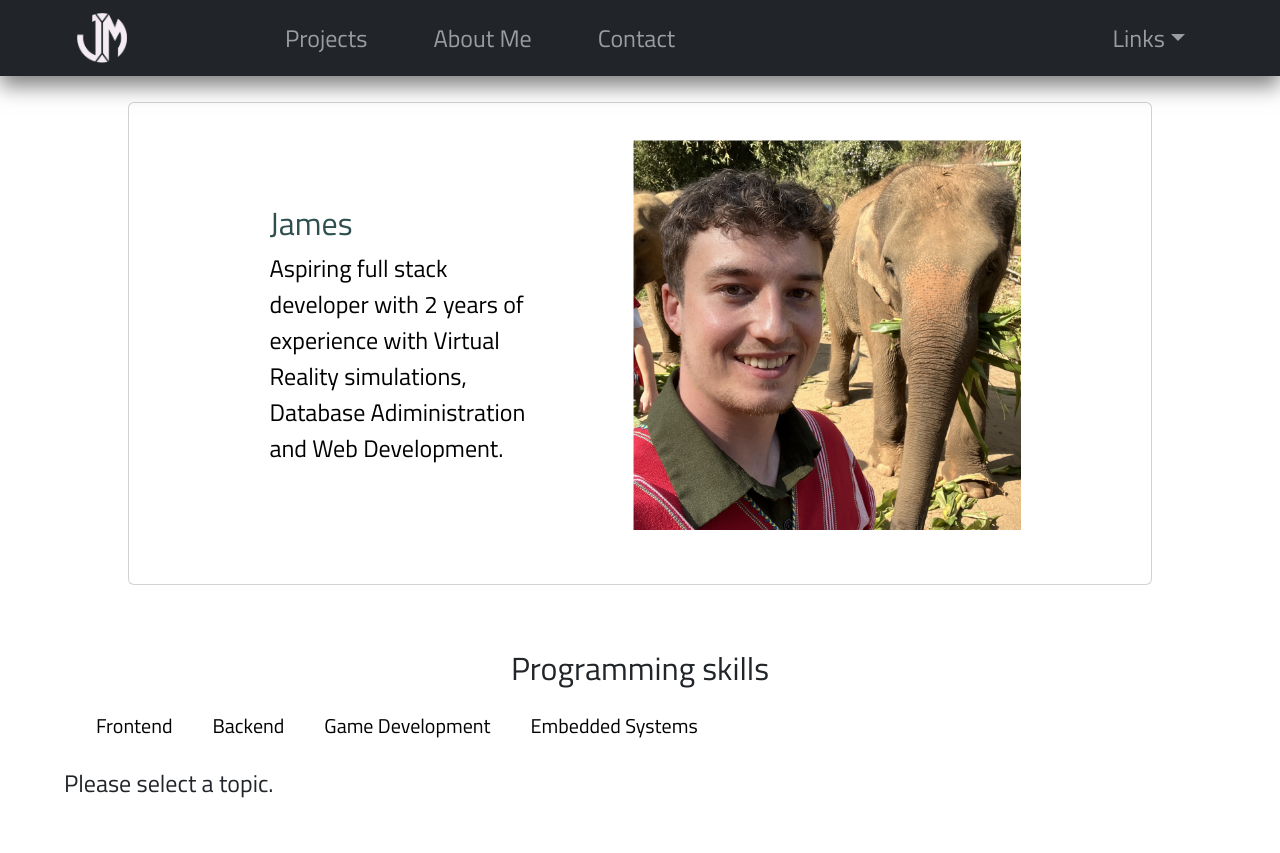
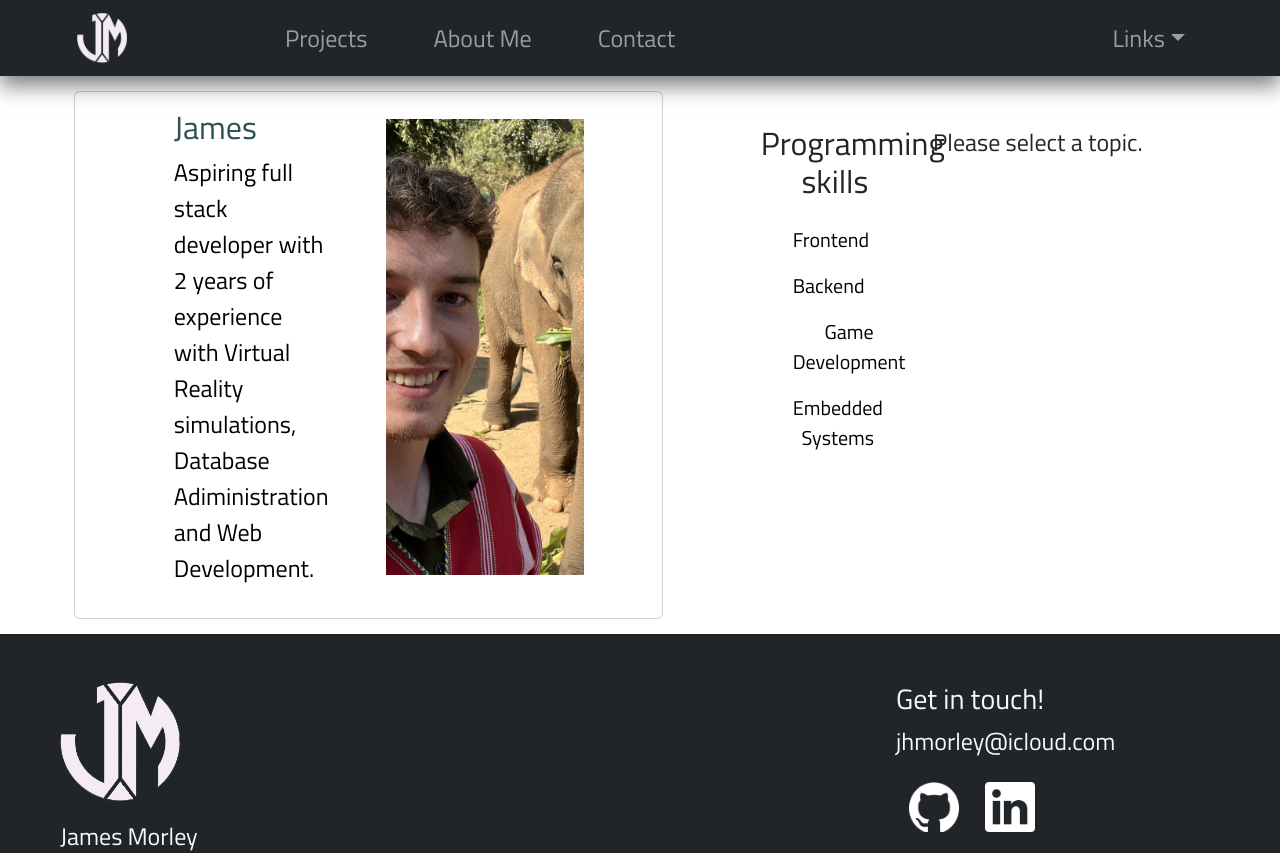
Before and after one commit to jamesm1201/portfolio-project, a React (Vite) app: page /home in a window 1280 px wide. Shown: the top 853 px of the page. Built offline with nearby package versions, Linux system fonts and the light colour scheme.

Commit message:
initial restructuring
2 columns for card and skills then two columns within skills for buttons and info

```diff
--- a/src/components/Footer.jsx
+++ b/src/components/Footer.jsx
@@ -15,7 +15,6 @@ export default function Footer() {
             <p className="text-light mt-3">James Morley</p>
           </Bs.Col>
           <Bs.Col className="p-5">
-
           </Bs.Col>
           <Bs.Col className="p-5">
             <h3 className="text-light">Get in touch!</h3>
--- a/src/components/home/IntroCard.jsx
+++ b/src/components/home/IntroCard.jsx
@@ -6,7 +6,7 @@ import "./intro-card.css"
 export default function IntroCard(){
     return (
         <Bs.Card id="card" >
-          {/* <CardHeader id='intro-card-title'>James Morley</CardHeader> */}
+
           <Bs.CardBody id="card-body">
           <ul id='card-content'>
             <li id='card-content'>
--- a/src/components/home/Skills.css
+++ b/src/components/home/Skills.css
@@ -1,6 +1,6 @@
 #skills {
     margin: 3rem auto;
-    margin-left: 5% ;
+    /* margin-left: 5% ; */
     margin-right: 5%;
     margin-bottom: 5%;
   }
@@ -12,7 +12,7 @@
   #skills menu {
     margin: 1rem ;
     padding: 0;
-    display: flex;
+    /* display: flex; */
     gap: 0.5rem;
     list-style: none;
 
--- a/src/components/home/Skills.jsx
+++ b/src/components/home/Skills.jsx
@@ -2,16 +2,19 @@ import { useState } from "react";
 import TabButton from "./TabButton";
 import { EXAMPLES } from "../../data";
 import Tabs from "./Tabs";
-import "./Skills.css"
+import "./Skills.css";
+import * as Bs from "react-bootstrap";
 
-export default function Skills(){
+export default function Skills() {
   const [selectedTopic, setSelectedTopic] = useState();
   function handleSelect(selectedButton) {
     setSelectedTopic(selectedButton);
   }
   return (
     <section id="skills">
-          <Tabs />
+      <Bs.Row>
+        <Bs.Col xl='4'>
+          {/* <Tabs /> */}
           <h2>Programming skills</h2>
           <menu>
             <TabButton
@@ -39,6 +42,8 @@ export default function Skills(){
               Embedded Systems
             </TabButton>
           </menu>
+        </Bs.Col>
+        <Bs.Col xl='8'>
           {!selectedTopic ? (
             <p>Please select a topic.</p>
           ) : (
@@ -47,6 +52,8 @@ export default function Skills(){
               <p>{EXAMPLES[selectedTopic].description}</p>
             </div>
           )}
+        </Bs.Col>
+      </Bs.Row>
     </section>
   );
 }
--- a/src/components/home/intro-card.css
+++ b/src/components/home/intro-card.css
@@ -1,35 +1,25 @@
-#card{
-  margin-top:2%;
-  margin-bottom:2%;
-    margin-left: 10%;
-    margin-right: 10%;
-    size: 120px, 90px;
-    /* color: rgb(2, 2, 2); */
-    /* box-shadow: 0 4px 8px 0 rgba(0,0,0,0.2); */
-    /* transition: 0.3s; */
-  }
-  #card-image{
-    padding: 5%;
-    object-fit:cover;
-  }
-   #card-body{
-    /* background-color: rgb(247, 240, 240); */
-  }
-#card:hover {
-    /* box-shadow: 0 8px 16px 0 rgba(0,0,0,0.2); */
+#card {
+  margin-top: 2%;
+  margin-bottom: 2%;
+  margin-left: 10%;
+  margin-right: 10%;
 }
-#card-content{
+#card-image {
+  padding: 5%;
+  object-fit: cover;
+}
+#card-content {
   display: inline-flex;
   margin-inline: 5% 5%;
   writing-mode: horizontal-tb;
 }
-#intro-card-text{
+#intro-card-text {
   margin-top: auto;
   margin-bottom: auto;
   color: darkslategray;
 }
-#intro-card-title{
-  margin-right:auto;
-  margin-left:auto;
+#intro-card-title {
+  margin-right: auto;
+  margin-left: auto;
   color: darkslategray;
 }
--- a/src/pages/Home.jsx
+++ b/src/pages/Home.jsx
@@ -2,14 +2,17 @@ import Footer from "../components/Footer";
 import Header from "../components/Header";
 import IntroCard from "../components/home/IntroCard";
 import Skills from "../components/home/Skills";
+import * as Bs from "react-bootstrap";
 
-export default function Home(){
-    return(
+export default function Home() {
+  return (
     <>
       <Header />
       <div>
-            <IntroCard />
-            <Skills />
+        <Bs.Row>
+          <Bs.Col xl='7'><IntroCard /></Bs.Col>
+          <Bs.Col xl='5'> <Skills /></Bs.Col>
+        </Bs.Row>
       </div>
       <Footer />
     </>
```
Lines whose indentation alone changed are shown as unchanged.
